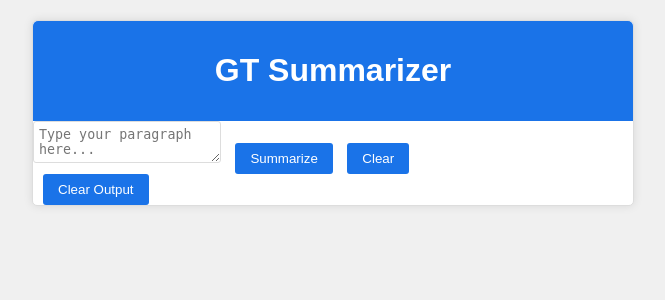
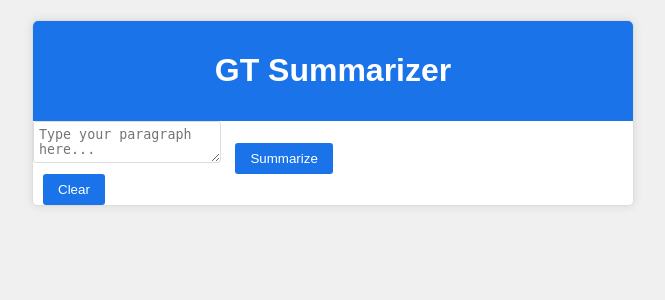
Before and after one commit to harishmanjrekar/harishGT, a Flask app: page / in a window 1280 px wide. Shown: the top 300 px of the page, without its empty margins (307-972 px from the left). Run offline with Flask 2, Linux system fonts and the light colour scheme.

Commit message:
Update index.html

```diff
--- a/templates/index.html
+++ b/templates/index.html
@@ -5,18 +5,17 @@
     <link rel="stylesheet" href="{{ url_for('static', filename='style.css') }}">
 </head>
 <body>
-    <div class="container">
+    <div class="container" id="fullscreen-container">
         <div class="header">
             <h1>GT Summarizer</h1>
         </div>
         <div class="input-container">
             <textarea id="input-text" placeholder="Type your paragraph here..."></textarea>
             <button onclick="summarize()">Summarize</button>
-            <button onclick="clearInput()">Clear</button>
         </div>
         <div class="output-container">
             <div class="output" id="output"></div>
-            <button onclick="clearOutput()">Clear Output</button>
+            <button onclick="clearAll()">Clear</button>
         </div>
     </div>
     <script src="static/script.js"></script>
```
